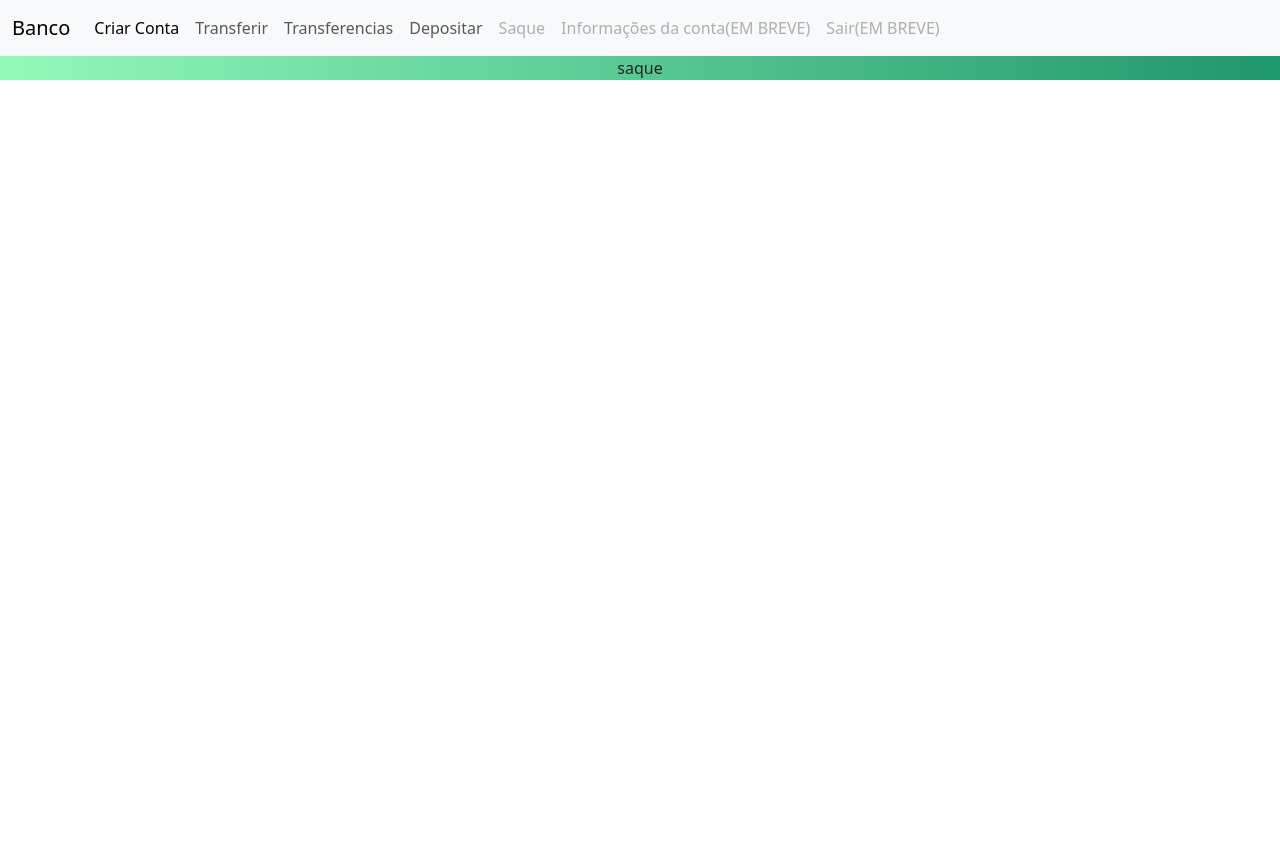
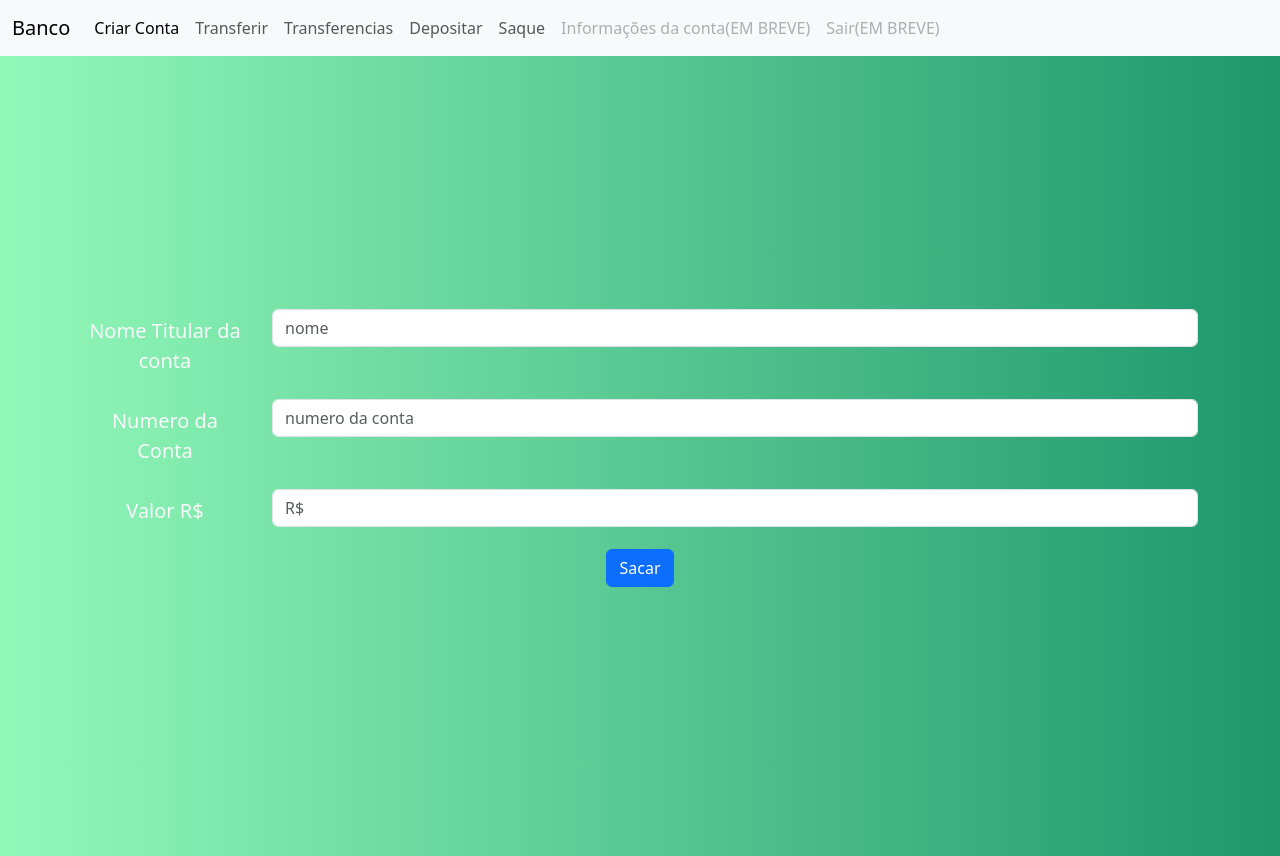
Before and after one commit to wesleymelomota/front_end_banco, a React (Create React App) app: page /saque in a window 1280 px wide. Before the commit the page ends 800 px from the top, so only its background shows below. Built offline with nearby package versions, Linux system fonts and the light colour scheme.

Commit message:
adicionando o componente saque e implementando a sua funcionalidade

```diff
--- a/src/components/nav/Nav.jsx
+++ b/src/components/nav/Nav.jsx
@@ -24,7 +24,7 @@ export default () => {
                         <Link class="nav-link" to="/deposito">Depositar</Link>
                         </li>
                         <li class="nav-item">
-                        <Link class="nav-link disabled" to="/saque">Saque</Link>
+                        <Link class="nav-link " to="/saque">Saque</Link>
                         </li>
                         <li class="nav-item">
                         <Link class="nav-link disabled">Informações da conta(EM BREVE)</Link>
--- a/src/components/saque/Saque.jsx
+++ b/src/components/saque/Saque.jsx
@@ -1,9 +1,88 @@
+import { useState } from 'react';
 import './saque.css'
+import axios from 'axios';
 
 export default () => {
+    const [nomeTitularConta, setNome] = useState('')
+    const [numeroConta, setNumeroConta] = useState('')
+    const [valor, setValor] = useState('')
+
+    const sacar = () => {
+        if(nomeTitularConta && numeroConta && valor != ''){
+            axios.post("http://localhost:8080/banco/saque", {nomeTitularConta, numeroConta, valor})
+                .then(resp => {})
+        }
+    }
+    const formatMoeda = (moeda) => {
+        return new Intl.NumberFormat('pt-BR', {style: 'currency', currency: 'BRL'}).format(moeda)
+    }
+    const clear = ()=> {
+        setNome('')
+        setNumeroConta('')
+        setValor('')
+    }
+    const getNomeTitular = (e)=> {
+        setNome(e.target.value)
+    }
+    const getNumeroConta = (e)=> {
+        setNumeroConta(e.target.value)
+    }
+    const getValor = (e)=> {
+        setValor(e.target.value)
+    }
     return(
         <div className="saque">
-        saque
+            <div className="container">
+                <div className="formulario">
+                <div class="mb-3 row">
+                    <label for="staticEmail" class="col-sm-2 col-form-label text-light fs-5">Nome Titular da conta</label>
+                    <div class="col-sm-10">
+                    <input type="text" onChange={getNomeTitular} readonly class="form-control" id="staticEmail" placeholder='nome'/>
+                    </div>
+                </div>
+                <div class="mb-3 row">
+                    <label for="staticEmail" class="col-sm-2 col-form-label text-light fs-5">Numero da Conta</label>
+                    <div class="col-sm-10">
+                    <input type="number" onChange={getNumeroConta} readonly class="form-control" id="staticEmail" placeholder='numero da conta'/>
+                    </div>
+                </div>
+                <div class="mb-3 row">
+                    <label for="staticEmail" class="col-sm-2 col-form-label text-light fs-5">Valor R$</label>
+                    <div class="col-sm-10">
+                    <input type="text" onChange={getValor} readonly class="form-control" id="staticEmail" placeholder='R$'/>
+                    </div>
+                </div>
+                <div class="mb-3">
+
+                <button type="button" class="btn btn-primary" data-bs-toggle="modal" data-bs-target="#exampleModal">
+                    Sacar
+                </button>
+                </div>
+
+                <div class="modal fade" id="exampleModal" tabindex="-1" aria-labelledby="exampleModalLabel" aria-hidden="true">
+                    <div class="modal-dialog">
+                        <div class="modal-content">
+                        <div class="modal-header">
+                            <h1 class="modal-title fs-5" id="exampleModalLabel">Confirme os dados</h1>
+                            <button type="button" class="btn-close" data-bs-dismiss="modal" aria-label="Close"></button>
+                        </div>
+                        <div class="modal-body">
+                            <p>Titular da Conta:  {nomeTitularConta}</p>
+                            <p>Numero da Conta:  {numeroConta}</p>
+                            <p>Valor: {formatMoeda(valor)}</p>
+
+                        </div>
+                        <div class="modal-footer">
+                            <button type="button" onClick={clear} class="btn btn-secondary" data-bs-dismiss="modal">Fechar</button>
+                            <button type="button" onClick={sacar} class="btn btn-primary" data-bs-toggle="modal" data-bs-target="#exampleModal">
+                                Confirmar
+                            </button>
+                        </div>
+                        </div>
+                    </div>
+                </div>
+                </div>
+            </div>
         </div>
     )
 };
--- a/src/components/saque/saque.css
+++ b/src/components/saque/saque.css
@@ -0,0 +1,5 @@
+.saque {
+    height: 100vh;
+    display: flex;
+    align-items: center;
+}
--- a/src/components/transferencia/TransferenciaForm.jsx
+++ b/src/components/transferencia/TransferenciaForm.jsx
@@ -18,8 +18,6 @@ export default () => {
         idConta: {idConta: Number.parseInt(idConta), nomeResponsavel: nomeResponsavel, numeroConta: Number.parseInt(numeroConta)}
 
     }
-    const [transferencia, setTransferencia] = useState(transferenciaModel)
-
 
     const getValor = (e) => {
         setValor(parseFloat( e.target.value))
@@ -52,9 +50,7 @@ export default () => {
     const tranferir = () => {
         if(valor && tipo && nomeOperadorTransferencia && idConta && nomeResponsavel && numeroConta != ''){
             axios.post("http://localhost:8080/banco/transferencia", {valor, tipo, nomeOperadorTransferencia, idConta, nomeResponsavel, numeroConta})
-                 .then(resp => {
-                     setTransferencia(resp.data)
-                 })
+                 .then(resp => {})
             clear()
         }
 
```
